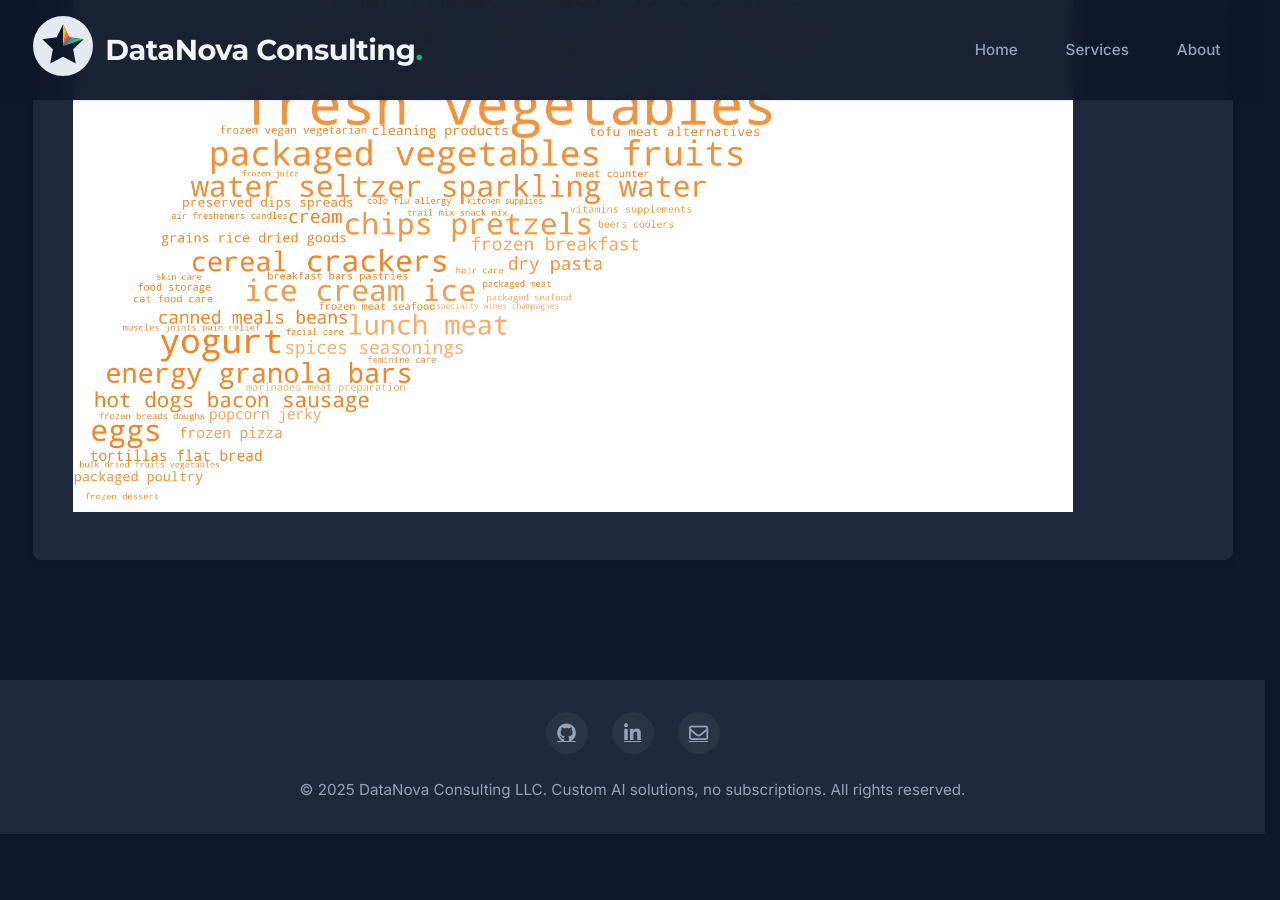
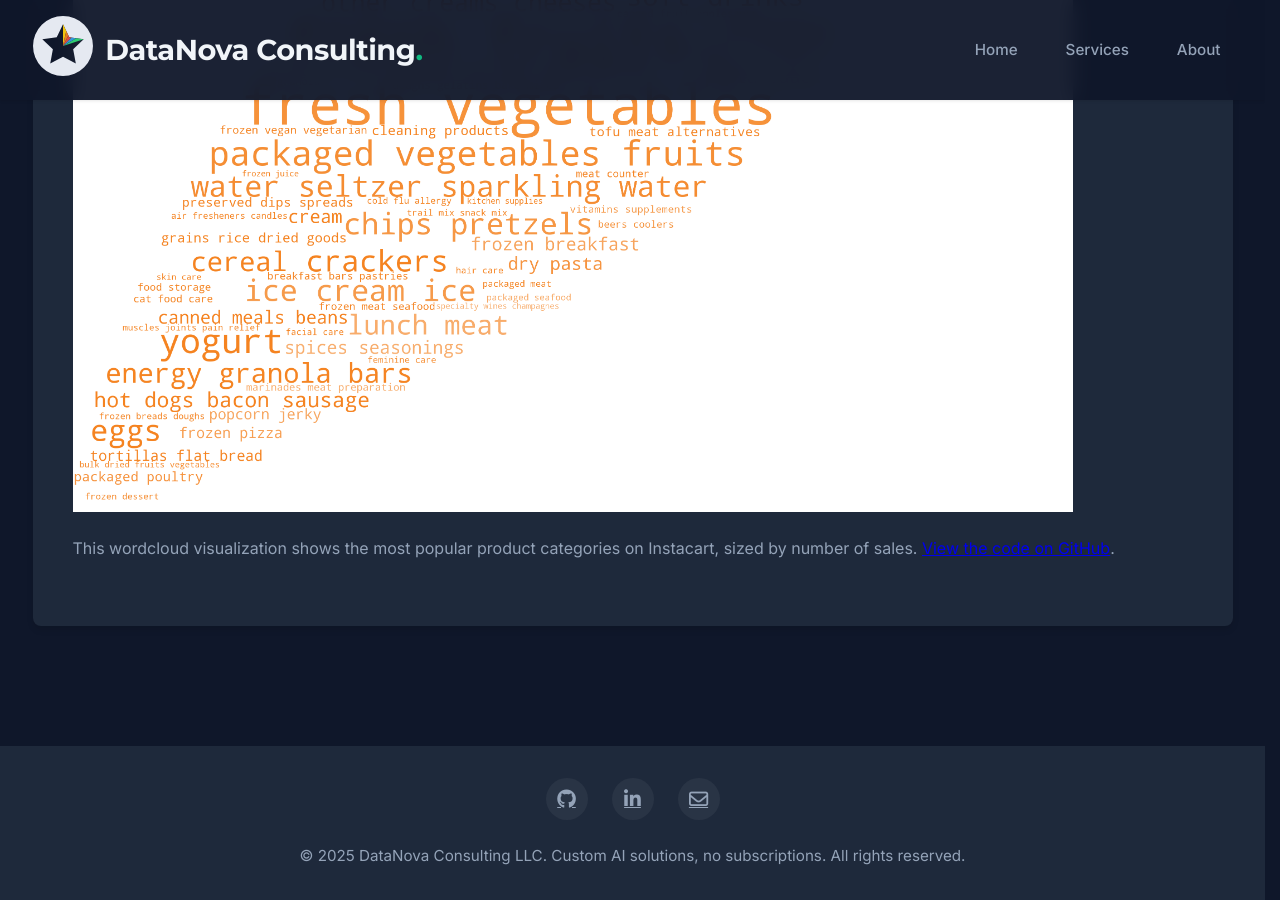
Before and after one commit to andrewtcrooks/andrewtcrooks.github.io, a Jekyll site: the page built from instacart.html, in a window 1280 px wide and 900 px high, scrolled down 852 px. Built offline with Jekyll 4.4.1, drawn with Linux system fonts in a browser that asks for light colours; before the commit the page ends 1686 px from its top, so only the background shows below that.

Commit message:
Add GitHub repository link to Instacart Market Basket Analysis project

```diff
--- a/about.html
+++ b/about.html
@@ -76,7 +76,7 @@ title: About
                         <img src="{{ '/assets/images/instacart_wc.png' | relative_url }}" alt="Instacart Analysis Thumbnail" style="width:100%; max-width:220px; border-radius: 4px;">
                     </div>
                 </a>
-                <p>Analyzed Instacart's historical data to visualize item popularity using Python and R.</p>
+                <p>Analyzed Instacart's historical data to visualize item popularity using Python and R. <a href="https://github.com/andrewtcrooks/Data-Viz-with-DiagrammeR-and-wordcloud" target="_blank" class="code-link"><i class="fab fa-github"></i> View code</a></p>
             </div>
 
             <div class="portfolio-card">
--- a/instacart.html
+++ b/instacart.html
@@ -6,5 +6,5 @@ title: Instacart Market Basket Analysis Visualization
 <section class="full-image">
     <h2>Instacart Market Basket Analysis Visualization</h2>
     <img src="{{ '/assets/images/instacart_wc.png' | relative_url }}" alt="Instacart Market Basket Analysis Visualization" style="width:100%; max-width:1000px;">
-    <!-- <p>This visualization shows student pathways through various colleges at Western Washington University.</p> -->
+    <p>This wordcloud visualization shows the most popular product categories on Instacart, sized by number of sales. <a href="https://github.com/andrewtcrooks/Data-Viz-with-DiagrammeR-and-wordcloud" target="_blank">View the code on GitHub</a>.</p>
 </section>
```
Also changed, not shown: styles.css (+16 -0 lines).
